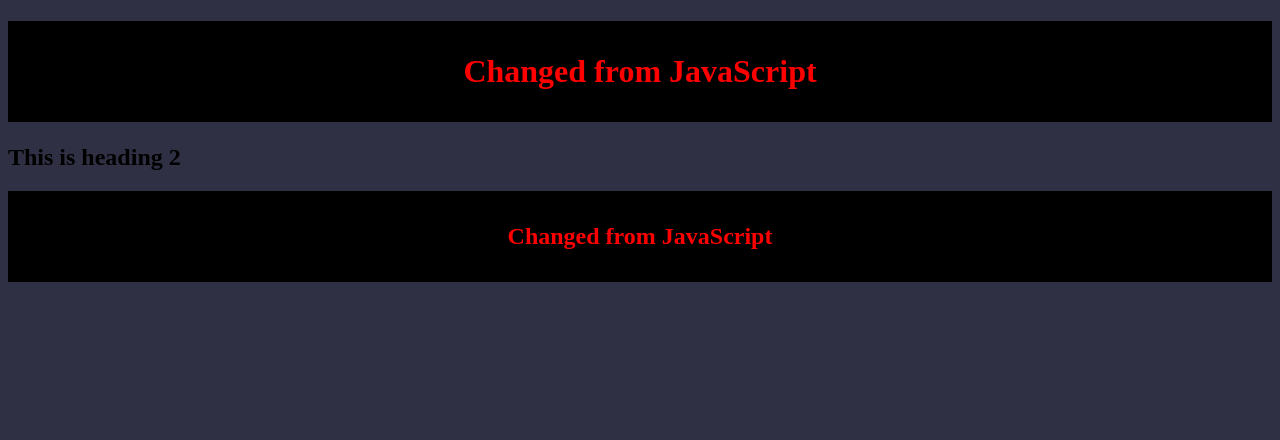
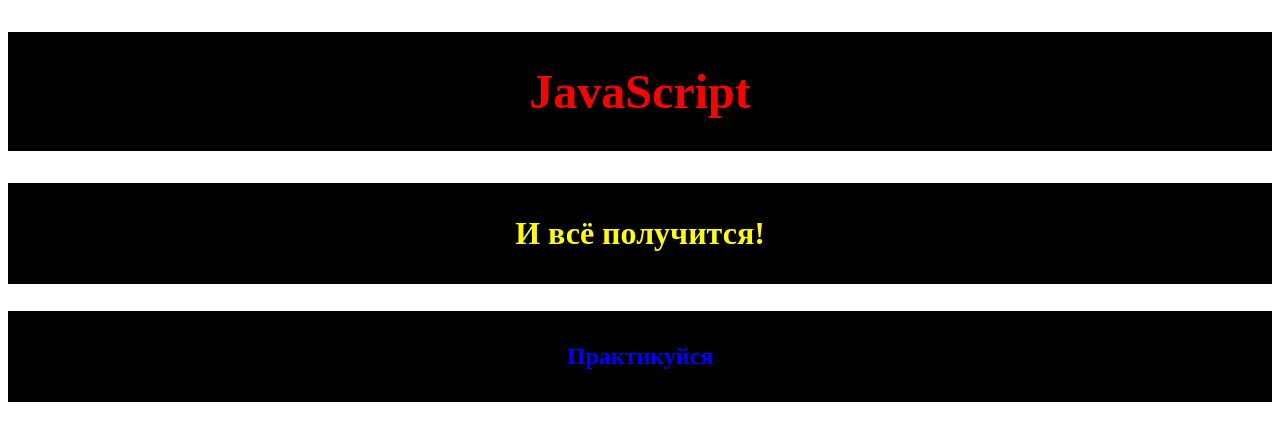
Before and after one commit to fomich999/BaseJSprog, a plain HTML site: page index.html in a window 1280 px wide. Drawn offline with Linux system fonts and the light colour scheme.

Commit message:
8 lesson added

```diff
--- a/app.js
+++ b/app.js
@@ -19,17 +19,31 @@ const heading3 =h2list[h2list.length - 1]
 console.log(heading3)
 
 setTimeout( () => {
-   addStylesTo(heading)
+   addStylesTo(heading, 'JavaScript', 'red', '3rem')
 }, 1500)
 
 setTimeout( () => {
-    addStylesTo(heading3)
+    addStylesTo(heading3, 'Практикуйся', 'blue')
 }, 3000)
 
-function addStylesTo(node) {
-    node.textContent = 'Changed from JavaScript'
-    node.style.color = 'red'
+setTimeout( () => {
+    addStylesTo(heading2, 'И всё получится!', 'yellow', '2rem' )
+}, 4500)
+
+function addStylesTo(node, text, color = 'red', fontSize) {
+    node.textContent = text
+    node.style.color = color
     node.style.textAlign = 'center'
     node.style.backgroundColor = 'black'
     node.style.padding = '2rem'
+    // falsy: '', undefined, null, 0, false
+    if (fontSize) {
+        node.style.fontSize = fontSize
+    }
 }
+// https://developer.mozilla.org/ru/docs/Web/Events
+heading.onclick = () => {
+    if (heading.style.color === 'red') {
+
+    }
+}
--- a/index.html
+++ b/index.html
@@ -1,12 +1,9 @@
 <!doctype html>
 <html lang="en">
-<head>
-    <meta charset="UTF-8">
-    <title>javaScript</title>
-    <link rel="stylesheet" href="styles.css"/>
-    <link rel="shortcut icon" href="favicon1.png" type="image/x-icon" />
+<meta charset="UTF-8">
+<title>javaScript</title>
+<link rel="shortcut icon" href="favicon1.png" type="image/x-icon" />
 
-</head>
 <body>
 
 <h1 id ="hello">Hl wrd!</h1>
--- a/styles.css
+++ /dev/null
@@ -1,9 +0,0 @@
- body {
-    background-color: #303044;
-}
-h1 {
-    color: cadetblue;
-}
-p {
-    color: red;
-}
```
Also changed, not shown: favicon.jpg (deleted), favicon.png (deleted).
